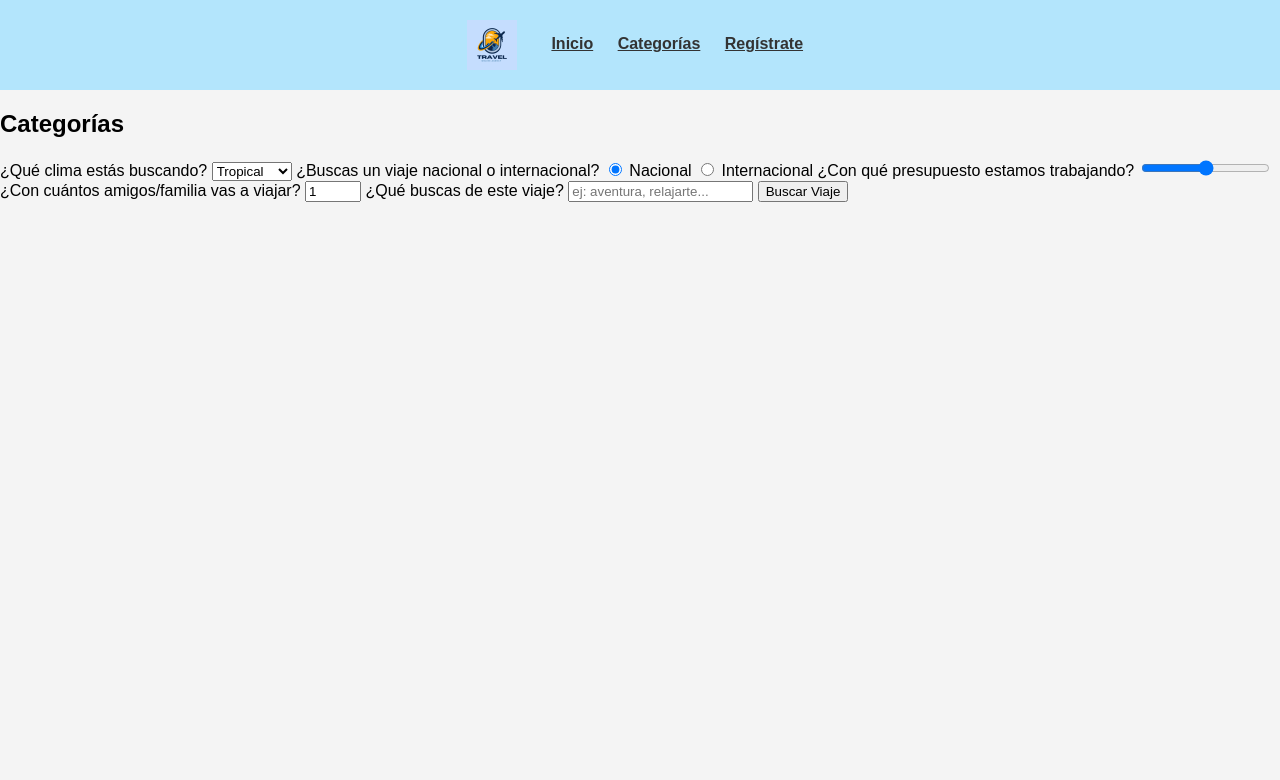
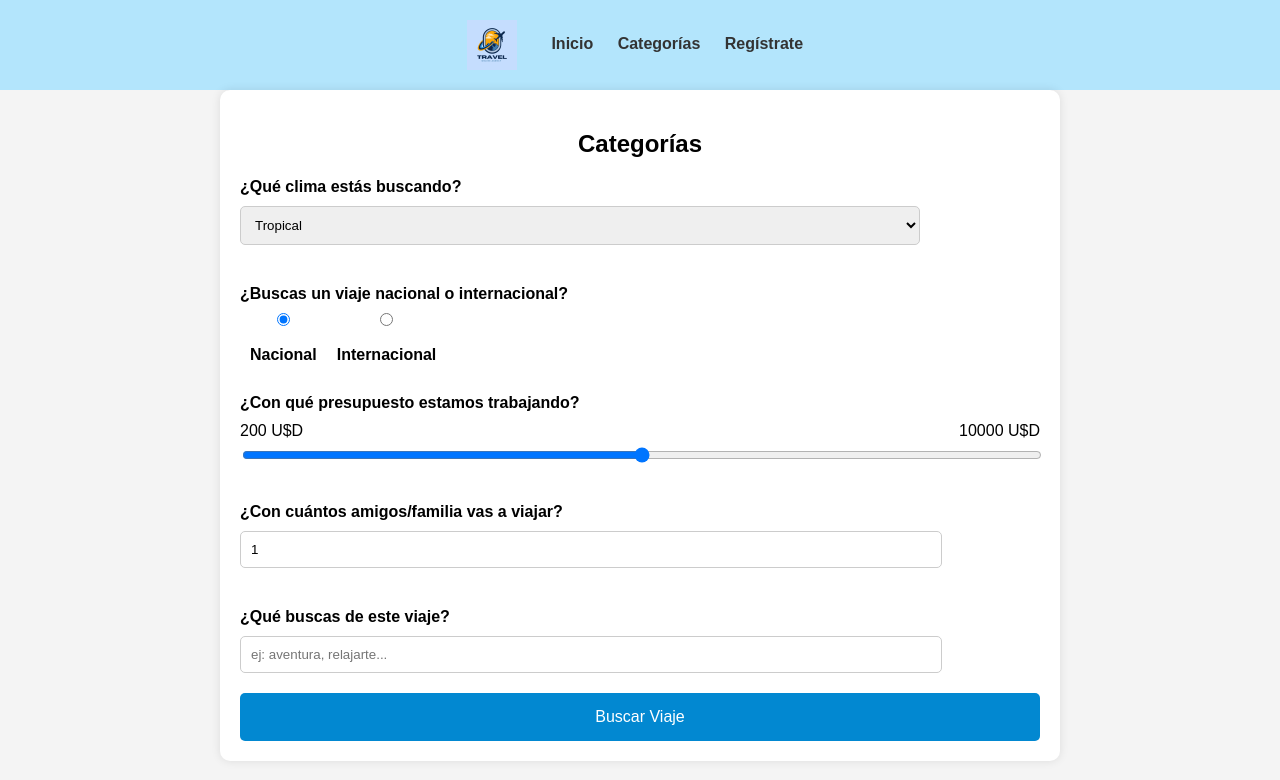
Before and after one commit to UCC-LabCompu2/proyecto2024-ferrer, a plain HTML site: page pagina/index.html in a window 1280 px wide. Both pictures are taken after a click on the link "Categorías". Drawn offline with Linux system fonts and the light colour scheme.

Commit message:
termine de acomodar las opciones con css

```diff
--- a/pagina/index.html
+++ b/pagina/index.html
@@ -2,7 +2,7 @@
 <html lang="en">
 <head>
     <meta charset="UTF-8">
-    <title>Title</title>
+    <title>proyecto agencia de viaje</title>
     <style>
         body {
             font-family: Arial, sans-serif;
@@ -12,13 +12,13 @@
         }
         .main {
             text-align: center;
-            background-image: url('imagenes/mianback.png'); /* Cambia a la ruta de tu imagen */
+            background-image: url('imagenes/mianback.png');
             background-size: cover;
             padding: 240px 20px;
             color: #1e1f22;
         }
         .main h1, .main p {
-            text-shadow: 1px 1px 5px rgba(0, 0, 0, 0.5); /* Subtle text shadow */
+            text-shadow: 1px 1px 5px rgba(0, 0, 0, 0.5);
         }
         .main h1 {
             font-size: 2.5em;
@@ -54,6 +54,8 @@
             margin: 0 10px;
             color: #333;
             font-weight: bold;
+            text-decoration: none;
+            cursor: pointer;
         }
         .section {
             display: none;
@@ -61,15 +63,75 @@
         .section.active {
             display: block;
         }
+        .categories {
+            max-width: 800px;
+            margin: auto;
+            background: white;
+            padding: 20px;
+            border-radius: 10px;
+            box-shadow: 0 0 10px rgba(0, 0, 0, 0.1);
+        }
+        .categories h2 {
+            text-align: center;
+        }
+        .categories label {
+            display: block;
+            margin: 20px 0 10px;
+            font-weight: bold;
+        }
+        .categories input[type="text"], .categories select, .categories input[type="number"] {
+            width: 85%;
+            padding: 10px;
+            margin-bottom: 20px;
+            border: 1px solid #ccc;
+            border-radius: 5px;
+        }
+        .categories input[type="range"] {
+            width: 100%;
+            margin-bottom: 20px;
+        }
+        .radio-group {
+            display: flex;
+            justify-content: flex-start;
+            align-items: center;
+            margin-bottom: 20px;
+        }
+        .radio-group div {
+            text-align: center;
+            margin: 0 10px;
+        }
+        .radio-group input[type="radio"] {
+            display: block;
+            margin: 0 auto;
+        }
+        .categories .range-labels {
+            display: flex;
+            justify-content: space-between;
+            margin-bottom: 5px;
+        }
+        .categories button {
+            background-color: #0288d1;
+            color: white;
+            padding: 15px 30px;
+            border: none;
+            cursor: pointer;
+            font-size: 1em;
+            border-radius: 5px;
+            display: block;
+            width: 100%;
+        }
+        .categories button:hover {
+            background-color: #0277bd;
+        }
     </style>
 </head>
 <body>
 <header class="header">
     <img src="imagenes/logo.png" alt="Logo">
     <nav>
-        <a href="#" onclick="showSection('home')">Inicio</a>
-        <a href="#" onclick="showSection('categories')">Categorías</a>
-        <a href="#" onclick="showSection('signup')">Regístrate</a>
+        <a onclick="showSection('home')">Inicio</a>
+        <a onclick="showSection('categories')">Categorías</a>
+        <a onclick="showSection('signup')">Regístrate</a>
     </nav>
 </header>
 <section id="home" class="section active">
@@ -90,13 +152,23 @@
         </select>
 
         <label>¿Buscas un viaje nacional o internacional?</label>
-        <input type="radio" id="nacional" name="tipo_viaje" value="nacional" checked>
-        <label for="nacional">Nacional</label>
-        <input type="radio" id="internacional" name="tipo_viaje" value="internacional">
-        <label for="internacional">Internacional</label>
+        <div class="radio-group">
+            <div>
+                <input type="radio" id="nacional" name="tipo_viaje" value="nacional" checked>
+                <label for="nacional">Nacional</label>
+            </div>
+            <div>
+                <input type="radio" id="internacional" name="tipo_viaje" value="internacional">
+                <label for="internacional">Internacional</label>
+            </div>
+        </div>
 
         <label for="presupuesto">¿Con qué presupuesto estamos trabajando?</label>
-        <input type="range" id="presupuesto" name="presupuesto" min="100" max="10000" step="100">
+        <div class="range-labels">
+            <span>200 U$D</span>
+            <span>10000 U$D</span>
+        </div>
+        <input type="range" id="presupuesto" name="presupuesto" min="200" max="10000" step="100">
 
         <label for="viajeros">¿Con cuántos amigos/familia vas a viajar?</label>
         <input type="number" id="viajeros" name="viajeros" min="1" max="20" value="1">
```
